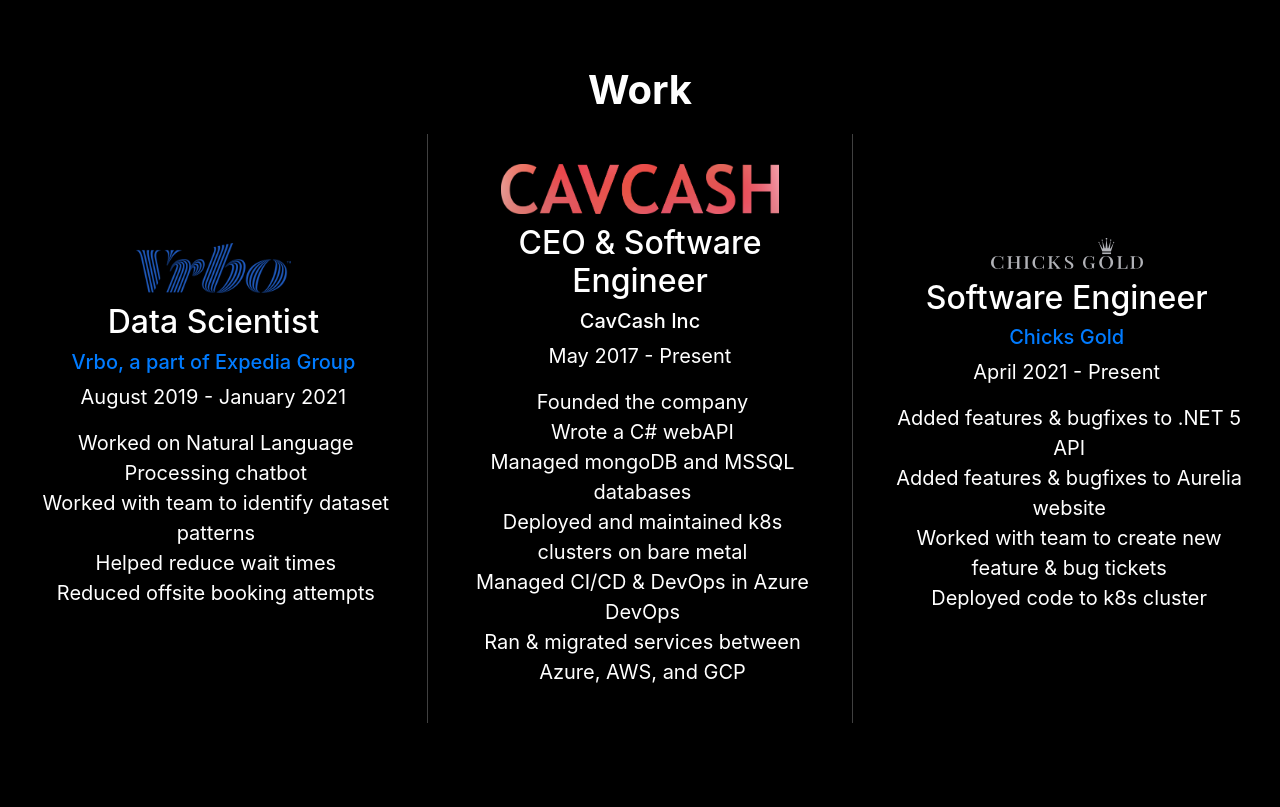
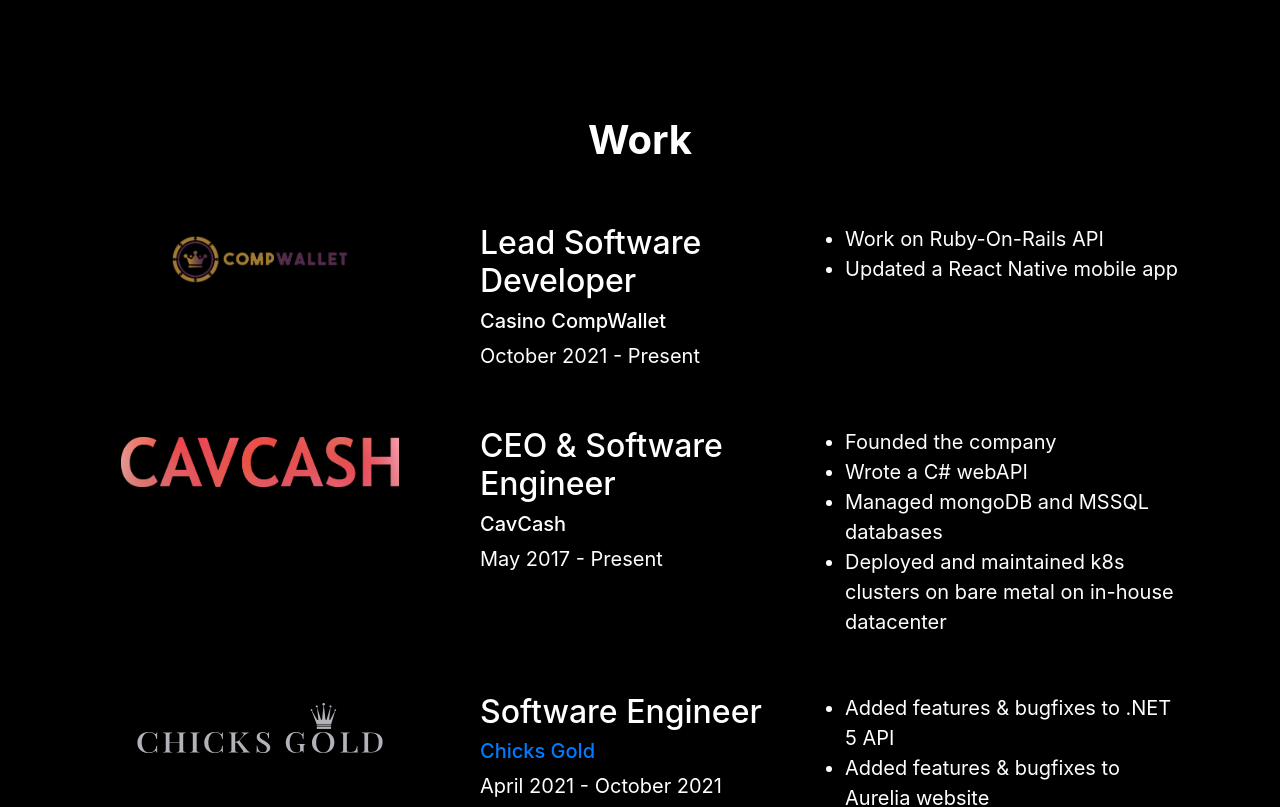
Before and after one commit to nickorlow/personal-site, a React (Create React App) app: page / in a window 1280 px wide. Shown: the part 1540-2347 px from the top of the page. Built offline with nearby package versions, Linux system fonts and the light colour scheme.

Commit message:
job changes

```diff
--- a/package.json
+++ b/package.json
@@ -12,6 +12,7 @@
     "@types/react": "^17.0.0",
     "@types/react-animate-on-scroll": "^2.1.2",
     "@types/react-dom": "^17.0.0",
+    "@types/react-router-dom": "^5.3.1",
     "@types/react-slick": "^0.23.4",
     "@types/react-tabs": "^2.3.2",
     "@types/react-typing-animation": "^1.6.2",
@@ -22,6 +23,8 @@
     "react-animate-on-scroll": "^2.1.5",
     "react-bootstrap": "^1.6.1",
     "react-dom": "^17.0.2",
+    "react-router": "^5.2.1",
+    "react-router-dom": "^5.3.0",
     "react-scripts": "4.0.3",
     "react-slick": "^0.28.1",
     "react-tabs": "^3.2.2",
--- a/src/App.css
+++ b/src/App.css
@@ -144,14 +144,10 @@
   animation: move-left-atx-anim 1s forwards;
 }
 
-ul {
-  list-style-type: none;
-  margin-left: -35px;
 
-}
 
 html {
-  scroll-snap-type: y proximity;
+  scroll-snap-type: y mandatory;
 }
 
 .child {
--- a/src/App.tsx
+++ b/src/App.tsx
@@ -8,6 +8,11 @@
 import Hobbies from "./components/hobbies/Hobbies";
 import Contact from "./components/contact/Contact";
 import Terminal from "./components/terminal/Terminal";
+import {
+    BrowserRouter as Router,
+    Switch,
+    Route
+} from 'react-router-dom';
 
 function App() {
 
@@ -16,6 +21,9 @@
 
     return (
         <div className="App">
+            <Router>
+                <Switch>
+                    <Route path='/' exact={true}>
                         {showTerm && <Terminal isTerminalVisible={isTerminalVisible} setIsTerminalVisible={setIsTerminalVisible}/>}
                         {!isTerminalVisible &&
                             <div>
@@ -28,6 +36,11 @@
                                 <Footer/>
                             </div>
                         }
+                    </Route>
+                    <Route path='/privacy' exact={true}>
+                    </Route>
+                </Switch>
+            </Router>
         </div>
       );
 }
--- a/src/components/footer/Footer.tsx
+++ b/src/components/footer/Footer.tsx
@@ -3,11 +3,8 @@
 export default function Footer() {
     return (
         <footer>
-            <div style={{minHeight: "10vh"}}>
-                <p className={"m-0"}>Copyright © 2021 Nicholas Orlowsky</p>
-                <p className={"m-0"}>Licensed under GNU General Public License v3</p>
-                <p className={"m-0"}>Original source available <a
-                    href={"https://github.com/nickorlow/personal-site"}>here</a></p>
+            <div style={{height: 12, marginTop: -50}}>
+                <p style={{color: "grey"}} className={"m-0"}>Created by 2021 Nicholas Orlowsky - Licensed under GNU General Public License v3 - Original source available <a href={"https://github.com/nickorlow/personal-site"}>here</a></p>
             </div>
         </footer>
     )
--- a/src/components/job-card/JobCard.css
+++ b/src/components/job-card/JobCard.css
@@ -1,9 +1,3 @@
-@media only screen and (min-width: 993px) {
-    .center-card {
-        border-left: .5px rgba(255,255,255,.25) solid;
-        border-right: .5px rgba(255,255,255,.25) solid;
-    }
-}
 
 @media only screen and (max-width: 768px) {
 
--- a/src/components/job-card/JobCard.tsx
+++ b/src/components/job-card/JobCard.tsx
@@ -3,18 +3,22 @@
 import Job from "../../types/Job";
 import "./JobCard.css";
 
-export default function JobCard(props: {style?: any, className?: string, job: Job, isCenter: boolean}){
+export default function JobCard(props: {style?: any, className?: string, job: Job}){
     return (
-        <ScrollAnimation className={"job-card "+(props.isCenter ? "center-card " : "")+(props.className || "")} style={props.style} animateIn="fade-up" duration={2} animateOnce={true} offset={50} delay={200}>
-            <div style={{padding: 20}}>
-                <img alt={props.job.company+" company logo"} src={props.job.image} style={{maxHeight: 70, padding: 10,width: "auto", maxWidth: "100%"}}/>
+        <ScrollAnimation className={"job-card "+(props.className || "")} style={props.style} animateIn="fade-up" duration={2} animateOnce={true} offset={50} delay={200}>
+            <div className={"row"} style={{padding: 20}}>
+                <img className={"col-md-4"} alt={props.job.company+" company logo"} src={props.job.image} style={{objectFit: "contain" ,maxHeight: 70, padding: 10,width: "auto", maxWidth: "100%"}}/>
+                <div className={"col-md-8 row"}>
+                    <div className={"col-md-6 text-left"}>
                         <h2>{props.job.title}</h2>
                         {props.job.uri == null && <h5>{props.job.company}</h5>}
                         {props.job.uri != null && <a href={props.job.uri}><h5>{props.job.company}</h5></a>}
                         <p>{props.job.timespan}</p>
-                <ul>
+                    </div>
+                    <ul  className={"col-md-6 text-left"}>
                         {props.job.items.map((s) =>  <li>{s}</li>)}
                     </ul>
+                </div>
             </div>
         </ScrollAnimation>
     );
--- a/src/components/jobs/Jobs.tsx
+++ b/src/components/jobs/Jobs.tsx
@@ -6,12 +6,9 @@
 export default function Jobs() {
     return (
         <div className={"child"} style={{minHeight: "100vh"}}>
-            <div className={"row"} style={{justifyContent: "center", alignItems: "center", alignContent: "center"}}>
-                <h1 className={"col-12"} style={{marginBottom: 20}}>Work</h1>
-
-                    {AllJobs.map((job, i) =><JobCard className={"col-md-4"} job={job}
-                                                               isCenter={i % 2 === 1}/>)}
-
+            <div style={{alignContent: "center", padding: 50}}>
+                <h1 style={{marginBottom: 40}}>Work</h1>
+                {AllJobs.map((job, i) =><JobCard job={job}/>)}
             </div>
         </div>
     )
--- a/src/static/data/Hobbies.ts
+++ b/src/static/data/Hobbies.ts
@@ -10,6 +10,14 @@
     listClassName: "col-12"
 }
 
+const Listing: InfoCardProps = {
+    title: "Lifting",
+    description: "Began lifting when I got into college. (TODO: add more before publishing)",
+    listTitle: "Personal Records",
+    list:["Bench - 200lbs", "Squat - 305lbs"],
+    listClassName: "col-12"
+}
+
 const VideogameHobby: InfoCardProps = {
     title: "Video Games",
     description: "Video games are what got me interested in programming in the first place. I tend to play them a lot less now in favor of programming though, I'll occasionally sink a couple hours into a game.",
--- a/src/static/data/Jobs.ts
+++ b/src/static/data/Jobs.ts
@@ -2,6 +2,7 @@
 import VrboImage from "../images/vrbo-logo-min.png";
 import CavImage from "../images/cavcash-logo-min.png";
 import ChicksImage from "../images/chicks-logo.svg";
+import CompImage from "../images/compwallet-logo.png";
 
 const VrboJob: Job = {
     title: "Data Scientist",
@@ -19,15 +20,13 @@
 
 const CavCashJob: Job = {
     title: "CEO & Software Engineer",
-    company: "CavCash Inc",
+    company: "CavCash",
     timespan: "May 2017 - Present",
     items: [
         "Founded the company",
         "Wrote a C# webAPI",
         "Managed mongoDB and MSSQL databases",
-        "Deployed and maintained k8s clusters on bare metal",
-        "Managed CI/CD & DevOps in Azure DevOps",
-        "Ran & migrated services between Azure, AWS, and GCP"
+        "Deployed and maintained k8s clusters on bare metal on in-house datacenter",
     ],
     image: CavImage
 }
@@ -36,7 +35,7 @@
     title: "Software Engineer",
     company: "Chicks Gold",
     uri: "https://chicksgold.com",
-    timespan: "April 2021 - Present",
+    timespan: "April 2021 - October 2021",
     items: [
         "Added features & bugfixes to .NET 5 API",
         "Added features & bugfixes to Aurelia website",
@@ -46,5 +45,16 @@
     image: ChicksImage
 }
 
+const CompWalletJob: Job = {
+    title: "Lead Software Developer",
+    company: "Casino CompWallet",
+    timespan: "October 2021 - Present",
+    items: [
+        "Work on Ruby-On-Rails API",
+        "Updated a React Native mobile app"
+    ],
+    image: CompImage
+}
 
-export const AllJobs: Job[] = [VrboJob, CavCashJob, ChicksJob];
+
+export const AllJobs: Job[] = [CompWalletJob, CavCashJob, ChicksJob, VrboJob];
--- a/src/static/data/Projects.ts
+++ b/src/static/data/Projects.ts
@@ -2,7 +2,7 @@
 
 const WebsiteProject: InfoCardProps = {
     title: "personal-site (this website)",
-    description: "As a primairly backend guy, I wrote my last website as a JSON file (imatating a webAPI). Feedback showed that that was a bad idea so I made this pretty neat site (in my opinion). If you like it, feel free to use it yourself!",
+    description: "As a primairly backend guy, I wrote my last website as a JSON file (imatating a webAPI). Feedback showed that that was a bad idea so I made this pretty neat site (in my opinion). If you like it, feel free to use it yourself! The backend is run in a homemade datacenter (a few Dell Poweredges on a rack) running on Kubernetes.",
     listTitle: "Technologies & Resources used",
     list:["React", "Typescript", "Bootstrap", "Icons8", "Docker", "Kubernetes"],
     link: "https://github.com/nickorlow/personal-site",
```
Also changed, not shown: src/static/images/compwallet-logo.png (added), 1 other file (tests, documents, lock files or other folders). Lines whose indentation alone changed are shown as unchanged.
